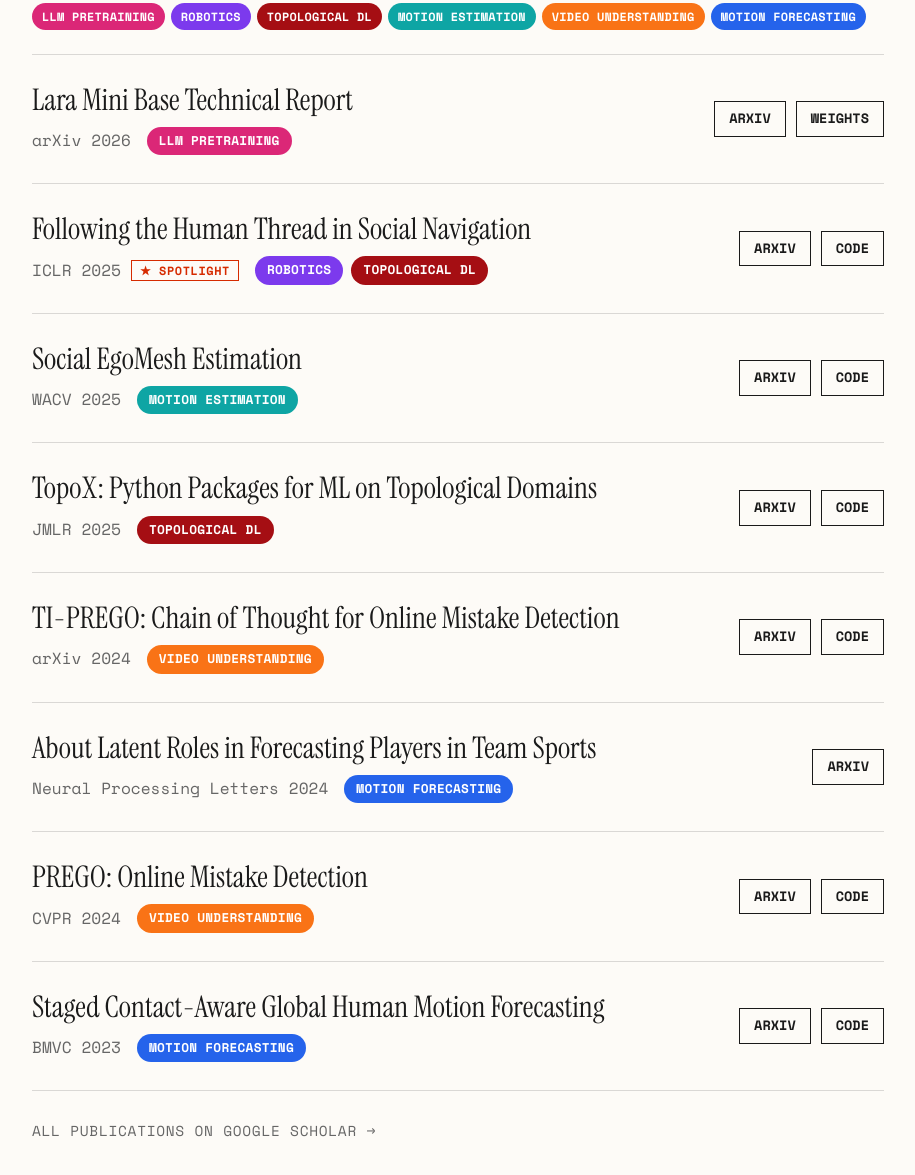
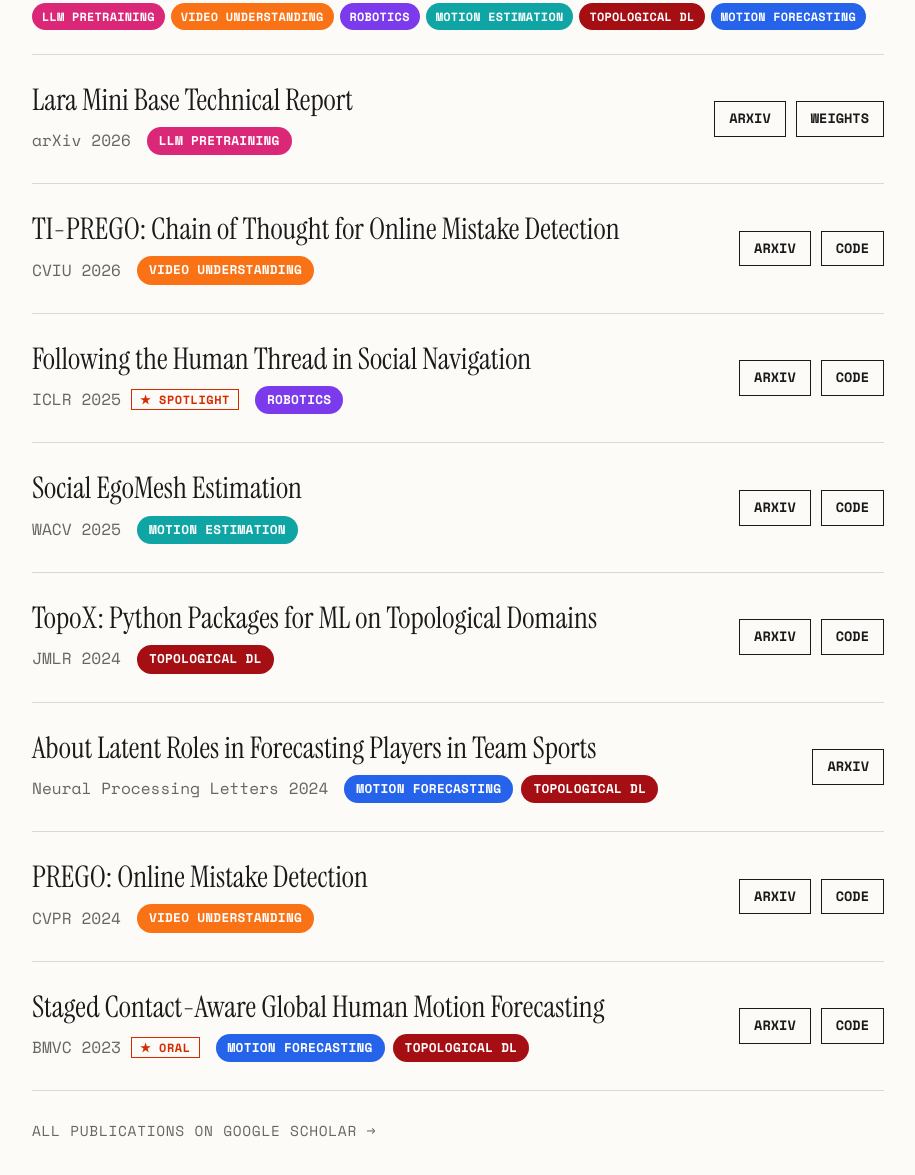
Before and after one commit to L-Scofano/l-scofano.github.io, a plain HTML site: page index.html in a window 1280 px wide. Shown: the part 1820-2995 px from the top of the page, without its empty margins (182-1097 px from the left). Drawn offline with nearby package versions, Linux system fonts and the light colour scheme.

Commit message:
Correct paper venues and topics
- TI-PREGO: CVIU 2026 (was arXiv 2024), moved up to keep newest-first order
- TopoX: JMLR 2024 (was 2025)
- STAG: BMVC 2023 Oral badge
- Following the Human Thread: Robotics only (not topological)
- Latent Roles and STAG: also Topological DL
- "embodied AI" bio link now shows only Following the Human Thread
- Site CV rebuilt (TI-PREGO, STAG Oral), still without email

Co-Authored-By: Claude Opus 5.5 <noreply@anthropic.com>

```diff
--- a/index.html
+++ b/index.html
@@ -604,7 +604,7 @@
           I started out in computer vision. I did a PhD and postdoc at Sapienza University, with a stint at TU Darmstadt, working on
           <a href="#publications" class="link-hover" data-filter="video motion-est"><b>multimodal AI</b></a>,
           <a href="#publications" class="link-hover" data-filter="topology"><b>topological deep learning</b></a>, and
-          <a href="#publications" class="link-hover" data-filter="robotics forecasting"><b>embodied AI</b></a>.
+          <a href="#publications" class="link-hover" data-filter="robotics"><b>embodied AI</b></a>.
         </p>
         <p class="text-body" style="margin-top: 24px; color: var(--sub);">
           Off the clock, I'm usually
@@ -668,14 +668,29 @@
           </div>
         </li>
 
-        <li class="pub-item" data-topics="robotics topology" data-figure="assets/papers/sda.webp">
+        <li class="pub-item" data-topics="video" data-figure="assets/papers/tiprego.webp">
+          <div class="item-content">
+            <h3 class="pub-title">TI-PREGO: Chain of Thought for Online Mistake Detection</h3>
+            <div class="pub-venue">CVIU 2026</div>
+            <div class="pub-action-row">
+              <div class="pub-tags">
+                <button type="button" class="topic-pill tag-orange" data-topic="video">Video Understanding</button>
+              </div>
+              <div class="pub-links">
+                <a href="https://arxiv.org/abs/2411.02570" class="btn-link">arXiv</a>
+                <a href="https://github.com/aleflabo/PREGO" class="btn-link">Code</a>
+              </div>
+            </div>
+          </div>
+        </li>
+
+        <li class="pub-item" data-topics="robotics" data-figure="assets/papers/sda.webp">
           <div class="item-content">
             <h3 class="pub-title">Following the Human Thread in Social Navigation</h3>
             <div class="pub-venue">ICLR 2025<span class="badge">★ Spotlight</span></div>
             <div class="pub-action-row">
               <div class="pub-tags">
                 <button type="button" class="topic-pill tag-purple" data-topic="robotics">Robotics</button>
-                <button type="button" class="topic-pill tag-red" data-topic="topology">Topological DL</button>
               </div>
               <div class="pub-links">
                 <a href="https://arxiv.org/abs/2404.11327" class="btn-link">arXiv</a>
@@ -704,7 +719,7 @@
         <li class="pub-item" data-topics="topology" data-figure="assets/papers/topox.webp">
           <div class="item-content">
             <h3 class="pub-title">TopoX: Python Packages for ML on Topological Domains</h3>
-            <div class="pub-venue">JMLR 2025</div>
+            <div class="pub-venue">JMLR 2024</div>
             <div class="pub-action-row">
               <div class="pub-tags">
                 <button type="button" class="topic-pill tag-red" data-topic="topology">Topological DL</button>
@@ -717,29 +732,15 @@
           </div>
         </li>
 
-        <li class="pub-item" data-topics="video" data-figure="assets/papers/tiprego.webp">
-          <div class="item-content">
-            <h3 class="pub-title">TI-PREGO: Chain of Thought for Online Mistake Detection</h3>
-            <div class="pub-venue">arXiv 2024</div>
-            <div class="pub-action-row">
-              <div class="pub-tags">
-                <button type="button" class="topic-pill tag-orange" data-topic="video">Video Understanding</button>
-              </div>
-              <div class="pub-links">
-                <a href="https://arxiv.org/abs/2411.02570" class="btn-link">arXiv</a>
-                <a href="https://github.com/aleflabo/PREGO" class="btn-link">Code</a>
-              </div>
-            </div>
-          </div>
-        </li>
 
-        <li class="pub-item" data-topics="forecasting" data-figure="assets/papers/latent-roles.webp">
+        <li class="pub-item" data-topics="forecasting topology" data-figure="assets/papers/latent-roles.webp">
           <div class="item-content">
             <h3 class="pub-title">About Latent Roles in Forecasting Players in Team Sports</h3>
             <div class="pub-venue">Neural Processing Letters 2024</div>
             <div class="pub-action-row">
               <div class="pub-tags">
                 <button type="button" class="topic-pill tag-blue" data-topic="forecasting">Motion Forecasting</button>
+                <button type="button" class="topic-pill tag-red" data-topic="topology">Topological DL</button>
               </div>
               <div class="pub-links">
                 <a href="https://arxiv.org/abs/2304.08272" class="btn-link">arXiv</a>
@@ -764,13 +765,14 @@
           </div>
         </li>
 
-        <li class="pub-item" data-topics="forecasting" data-figure="assets/papers/stag.webp">
+        <li class="pub-item" data-topics="forecasting topology" data-figure="assets/papers/stag.webp">
           <div class="item-content">
             <h3 class="pub-title">Staged Contact-Aware Global Human Motion Forecasting</h3>
-            <div class="pub-venue">BMVC 2023</div>
+            <div class="pub-venue">BMVC 2023<span class="badge">★ Oral</span></div>
             <div class="pub-action-row">
               <div class="pub-tags">
                 <button type="button" class="topic-pill tag-blue" data-topic="forecasting">Motion Forecasting</button>
+                <button type="button" class="topic-pill tag-red" data-topic="topology">Topological DL</button>
               </div>
               <div class="pub-links">
                 <a href="https://arxiv.org/abs/2309.08947" class="btn-link">arXiv</a>
```
Also changed, not shown: 1 other file.
